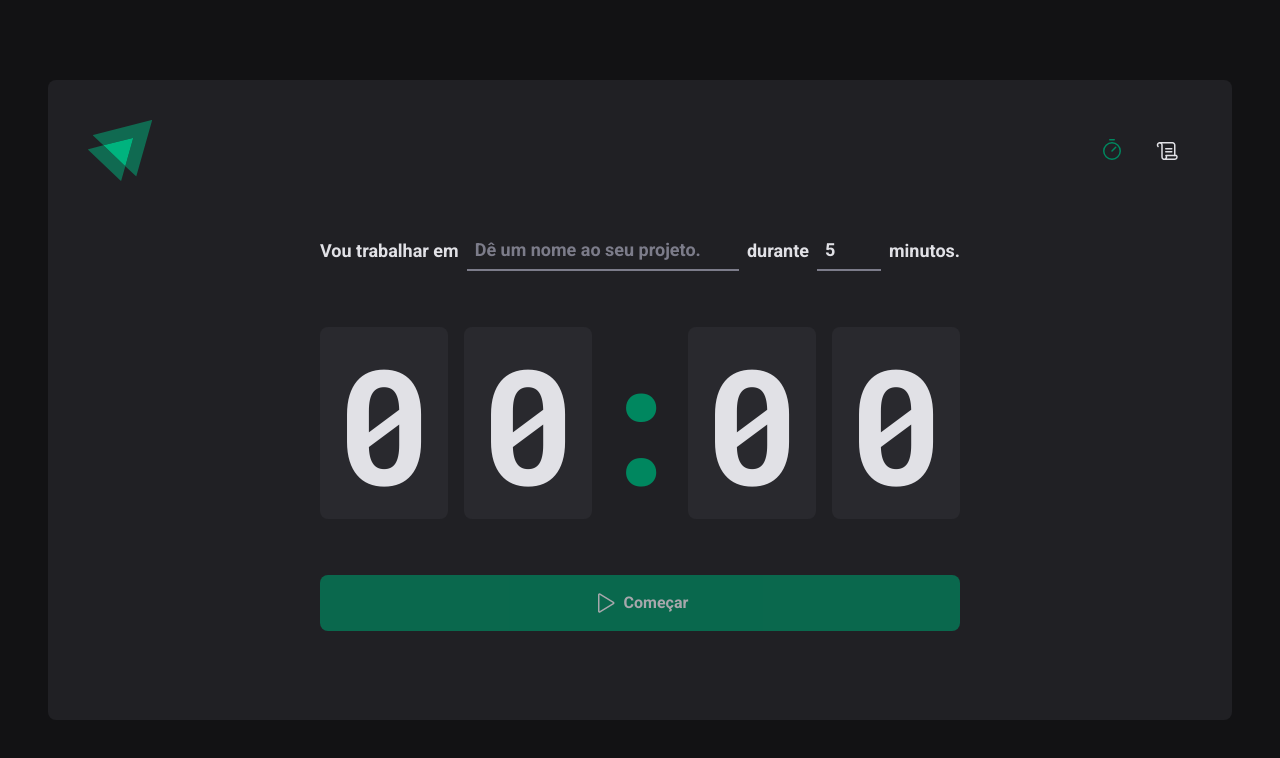
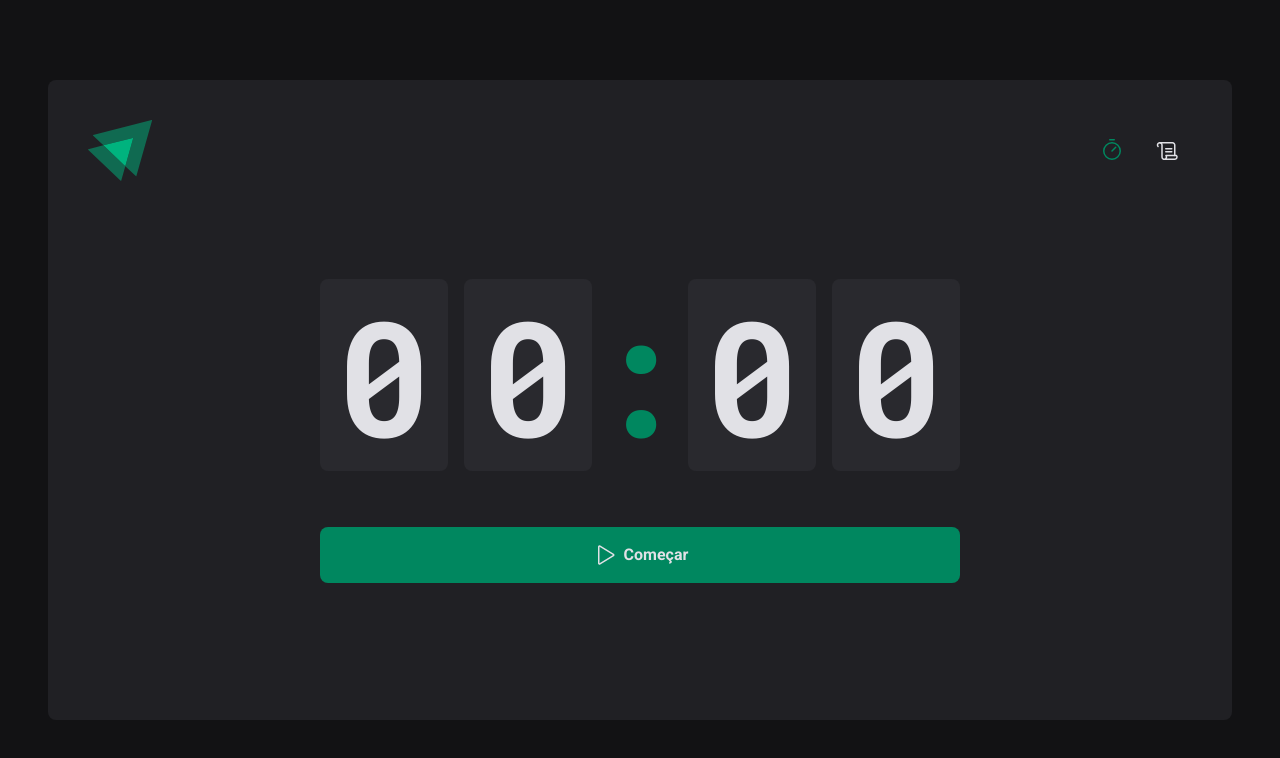
Before and after one commit to vitorbv/02-igniteTimer, a React (Vite) app: page / in a window 1280 px wide. Shown: the top 758 px of the page. Built offline with nearby package versions, Linux system fonts and the light colour scheme.

Commit message:
separando componentes

```diff
--- /dev/null
+++ b/src/pages/Home/components/Countdown/index.tsx
@@ -0,0 +1,57 @@
+import { differenceInSeconds } from "date-fns";
+import { useContext, useEffect, useState } from "react";
+import { CountdownContainer, Separator } from "./styles";
+import { CyclesContext } from "../..";
+import React from "react";
+
+export function Countdown() {
+  const { activeCycle, activeCycleId, markCurrentCycleAsFinished } = useContext(CyclesContext)
+  const [amountSecondsPassed, setAmountSecondsPassed] = useState(0)
+
+  const totalSeconds = activeCycle ? activeCycle.minutesAmount * 60 : 0
+
+  useEffect(() => {
+    let interval: number;
+
+    if (activeCycle) {
+        interval = setInterval(() => {
+          const secondsDifference = differenceInSeconds(new Date(), activeCycle.startDate)
+
+          if (secondsDifference >= totalSeconds) {
+            markCurrentCycleAsFinished()
+            setAmountSecondsPassed(totalSeconds)
+            clearInterval(interval)
+          } else {
+            setAmountSecondsPassed(secondsDifference)
+          }
+        }, 1000)
+      }
+      return () => {
+        clearInterval(interval)
+      }
+    }, [activeCycle, totalSeconds, activeCycleId])
+
+  const currentSeconds = activeCycle ? totalSeconds - amountSecondsPassed : 0
+
+  const minutesAmount = Math.floor(currentSeconds / 60)
+  const secondsAmount = currentSeconds % 60
+
+  const minutes = String(minutesAmount).padStart(2, '0')
+  const seconds = String(secondsAmount).padStart(2, '0')
+
+  useEffect(() => {
+    if (activeCycle) {
+      document.title = `Ignite - Timer ${minutes}:${seconds}`
+    }
+  }, [minutes, seconds, activeCycle, markCurrentCycleAsFinished])
+
+  return (
+    <CountdownContainer>
+      <span>{minutes[0]}</span>
+      <span>{minutes[1]}</span>
+      <Separator>:</Separator>
+      <span>{seconds[0]}</span>
+      <span>{seconds[1]}</span>
+    </CountdownContainer>
+  )
+}
--- /dev/null
+++ b/src/pages/Home/components/Countdown/styles.ts
@@ -0,0 +1,27 @@
+import styled from 'styled-components';
+
+export const CountdownContainer = styled.div`
+  font-family: 'Roboto Mono', monospace;
+  font-size: 10rem;
+  line-height: 8rem;
+  color: ${props => props.theme['gray-100']};
+
+  display: flex;
+  gap: 1rem;
+
+  span {
+    background: ${props => props.theme['gray-700']};
+    padding: 2rem 1rem;
+    border-radius: 8px;
+  }
+`;
+
+export const Separator = styled.div`
+  padding: 2rem 0;
+  color: ${props => props.theme['green-500']};
+
+  width: 4rem;
+  overflow: hidden;
+  display:flex;
+  justify-content: center;
+`;
--- /dev/null
+++ b/src/pages/Home/components/NewCycleForm/styles.ts
@@ -0,0 +1,45 @@
+import styled from "styled-components";
+
+export const FormContainer = styled.div`
+  width: 100%;
+  display: flex;
+  align-items: center;
+  justify-content: center;
+  gap: 0.5rem;
+  color: ${props => props.theme['gray-100']};
+  font-size: 1.125rem;
+  font-weight: bold;
+  flex-wrap: wrap;
+`;
+
+const BaseInput = styled.input`
+  background: transparent;
+  height: 2.5rem;
+  border: 0;
+  border-bottom: 2px solid ${props => props.theme['gray-500']};
+  font-weight: bold;
+  font-size: inherit;
+  padding: 0 0.5rem;
+  color: ${props => props.theme['gray-100']};
+
+  &:focus {
+    box-shadow: none;
+    border-color: ${props => props.theme['green-500']};
+  }
+
+  &::placeholder {
+    color: ${props => props.theme['gray-500']};
+  }
+`
+
+export const TaskInput = styled(BaseInput)`
+  flex: 1;
+
+  &::-webkit-calendar-picker-indicator {
+    display: none !important;
+  }
+`;
+
+export const MinutesAmountInput = styled(BaseInput)`
+  width: 4rem;
+`;
--- a/src/pages/Home/index.tsx
+++ b/src/pages/Home/index.tsx
@@ -2,35 +2,17 @@
 import { HandPalm, Play } from "phosphor-react";
 import { useForm } from 'react-hook-form'
 import { zodResolver } from '@hookform/resolvers/zod'
-import { useEffect, useState } from "react";
+import { createContext, useEffect, useState } from "react";
 import * as zod from 'zod'
 import { differenceInSeconds } from 'date-fns'
 
 import {
-  CountdownContainer,
-  FormContainer,
   HomeContainer,
-  MinutesAmountInput,
-  Separator,
   StartCountdownButton,
   StopCountdownButton,
-  TaskInput
 } from "./styles";
-
-const newCycleFormValidationSchema = zod.object({
-  task: zod.string().min(1, 'Informe a tarefa'),
-  minutesAmount: zod
-  .number()
-  .min(5, 'O ciclo deve ter no mínimo 5 minutos de duração')
-  .max(60, 'O ciclo deve ter no máximo 60 minutos de duração')
-})
-
-// interface NewCycleFormData{
-//   task: string
-//   minutesAmount: number
-// }
-
-type NewCycleFormData = zod.infer<typeof newCycleFormValidationSchema>
+import { NewCycleForm } from "./components/NewCycleForm/index";
+import { Countdown } from "./components/Countdown/index";
 
 interface Cycle {
   id: string
@@ -41,30 +23,21 @@
   finishedDate?: Date
 }
 
+interface CycleContextType {
+  activeCycle: Cycle | undefined;
+  activeCycleId: string | null;
+  markCurrentCycleAsFinished: () => void;
+}
+
+export const CyclesContext = createContext({} as CycleContextType)
+
 export function Home() {
   const [cycles, setCycles] = useState<Cycle[]>([])
   const [activeCycleId, setActiveCycleId] = useState<string | null>(null)
-  const [amountSecondsPassed, setAmountSecondsPassed] = useState(0)
-
-  const { register, handleSubmit, watch, reset } = useForm<NewCycleFormData>({
-    resolver: zodResolver(newCycleFormValidationSchema),
-    defaultValues: {
-      task: '',
-      minutesAmount: 5,
-    }
-  })
 
   const activeCycle = cycles.find((cycle) => cycle.id === activeCycleId)
-  const totalSeconds = activeCycle ? activeCycle.minutesAmount * 60 : 0
 
-  useEffect(() => {
-    let interval: number;
-
-    if (activeCycle) {
-        interval = setInterval(() => {
-          const secondsDifference = differenceInSeconds(new Date(), activeCycle.startDate)
-
-          if (secondsDifference >= totalSeconds) {
+  function markCurrentCycleAsFinished() {
     setCycles((state) =>
       state.map((cycle) => {
         if (cycle.id === activeCycleId) {
@@ -74,33 +47,23 @@
         }
       })
     )
-            setAmountSecondsPassed(totalSeconds)
-            clearInterval(interval)
-          } else {
-            setAmountSecondsPassed(secondsDifference)
-          }
-        }, 1000)
-      }
-      return () => {
-        clearInterval(interval)
-      }
-    }, [activeCycle, totalSeconds])
-
-  function handleCreateNewCycle(data: NewCycleFormData){
-    const id = String(new Date().getTime())
-    const newCycle: Cycle = {
-      id,
-      task: data.task,
-      minutesAmount: data.minutesAmount,
-      startDate: new Date(),
   }
 
-    setCycles((state) => [...state, newCycle])
-    setActiveCycleId(id)
-    setAmountSecondsPassed(0)
+  // function handleCreateNewCycle(data: NewCycleFormData){
+  //   const id = String(new Date().getTime())
+  //   const newCycle: Cycle = {
+  //     id,
+  //     task: data.task,
+  //     minutesAmount: data.minutesAmount,
+  //     startDate: new Date(),
+  //   }
 
-    reset();
-  }
+  //   setCycles((state) => [...state, newCycle])
+  //   setActiveCycleId(id)
+  //   setAmountSecondsPassed(0)
+
+  //   reset();
+  // }
 
   function handleInterruptCycle(){
     setCycles((state) =>
@@ -113,68 +76,20 @@
       })
     )
     setActiveCycleId(null)
-
   }
 
-  const currentSeconds = activeCycle ? totalSeconds - amountSecondsPassed : 0
-
-  const minutesAmount = Math.floor(currentSeconds / 60)
-  const secondsAmount = currentSeconds % 60
-
-  const minutes = String(minutesAmount).padStart(2, '0')
-  const seconds = String(secondsAmount).padStart(2, '0')
-
-  useEffect(() => {
-    if (activeCycle) {
-      document.title = `Ignite - Timer ${minutes}:${seconds}`
-    }
-  }, [minutes, seconds, activeCycle])
-
-  const task = watch('task')
-  const isSubmitDisabled = !task
+  // const task = watch('task')
+  // const isSubmitDisabled = !task
 
   return (
     <HomeContainer>
-      <form onSubmit={handleSubmit(handleCreateNewCycle)} action="">
-        <FormContainer>
-          <label htmlFor="task">Vou trabalhar em</label>
-          <TaskInput
-          id="task"
-          list="task-suggestion"
-          placeholder="Dê um nome ao seu projeto."
-          disabled={!!activeCycle}
-          {...register('task')}
-          />
-
-          <datalist id="task-suggestion">
-            <option value="Projeto 1"></option>
-            <option value="Projeto 2"></option>
-            <option value="Projeto 3"></option>
-            <option value="Projeto 4"></option>
-          </datalist>
-
-          <label htmlFor="minutesAmount">durante</label>
-          <MinutesAmountInput
-            type="number"
-            id="minutesAmount"
-            placeholder="00"
-            step={5}
-            min={5}
-            max={60}
-            disabled={!!activeCycle}
-            {...register('minutesAmount', { valueAsNumber: true })}
-          />
-
-          <span>minutos.</span>
-        </FormContainer>
-
-        <CountdownContainer>
-          <span>{minutes[0]}</span>
-          <span>{minutes[1]}</span>
-          <Separator>:</Separator>
-          <span>{seconds[0]}</span>
-          <span>{seconds[1]}</span>
-        </CountdownContainer>
+      <form /*onSubmit={handleSubmit(handleCreateNewCycle)}*/ action="">
+        <CyclesContext.Provider
+        value={{ activeCycle, activeCycleId, markCurrentCycleAsFinished }}
+        >
+          {/* <NewCycleForm /> */}
+          <Countdown />
+        </CyclesContext.Provider>
 
         { activeCycle ? (
           <StopCountdownButton onClick={handleInterruptCycle} type="button">
@@ -182,7 +97,7 @@
           Interromper
         </StopCountdownButton>
         ) : (
-          <StartCountdownButton disabled={isSubmitDisabled} type="submit">
+          <StartCountdownButton /*disabled={isSubmitDisabled}*/ type="submit">
           <Play size={24}/>
           Começar
         </StartCountdownButton>
--- a/src/pages/Home/styles.ts
+++ b/src/pages/Home/styles.ts
@@ -13,77 +13,6 @@
     align-items: center;
     gap: 3.5rem;
   }
-
-`;
-
-export const FormContainer = styled.div`
-  width: 100%;
-  display: flex;
-  align-items: center;
-  justify-content: center;
-  gap: 0.5rem;
-  color: ${props => props.theme['gray-100']};
-  font-size: 1.125rem;
-  font-weight: bold;
-  flex-wrap: wrap;
-`;
-
-const BaseInput = styled.input`
-  background: transparent;
-  height: 2.5rem;
-  border: 0;
-  border-bottom: 2px solid ${props => props.theme['gray-500']};
-  font-weight: bold;
-  font-size: inherit;
-  padding: 0 0.5rem;
-  color: ${props => props.theme['gray-100']};
-
-  &:focus {
-    box-shadow: none;
-    border-color: ${props => props.theme['green-500']};
-  }
-
-  &::placeholder {
-    color: ${props => props.theme['gray-500']};
-  }
-`
-
-export const TaskInput = styled(BaseInput)`
-  flex: 1;
-
-  &::-webkit-calendar-picker-indicator {
-    display: none !important;
-  }
-`;
-
-export const MinutesAmountInput = styled(BaseInput)`
-  width: 4rem;
-`;
-
-export const CountdownContainer = styled.div`
-  font-family: 'Roboto Mono', monospace;
-  font-size: 10rem;
-  line-height: 8rem;
-  color: ${props => props.theme['gray-100']};
-
-  display: flex;
-  gap: 1rem;
-
-  span {
-    background: ${props => props.theme['gray-700']};
-    padding: 2rem 1rem;
-    border-radius: 8px;
-  }
-`;
-
-export const Separator = styled.div`
-  padding: 2rem 0;
-  color: ${props => props.theme['green-500']};
-
-  width: 4rem;
-  overflow: hidden;
-  display:flex;
-  justify-content: center;
 `;
 
 export const BaseCountdownButton = styled.button`
@@ -106,7 +35,6 @@
     opacity: 0.7;
     cursor: not-allowed;
   }
-
 `;
 
 export const StartCountdownButton = styled(BaseCountdownButton)`
```
Also changed, not shown: src/pages/Home/components/NewCycleForm/index.tsx (added, +58 -0 lines). Lines whose indentation alone changed are shown as unchanged.
